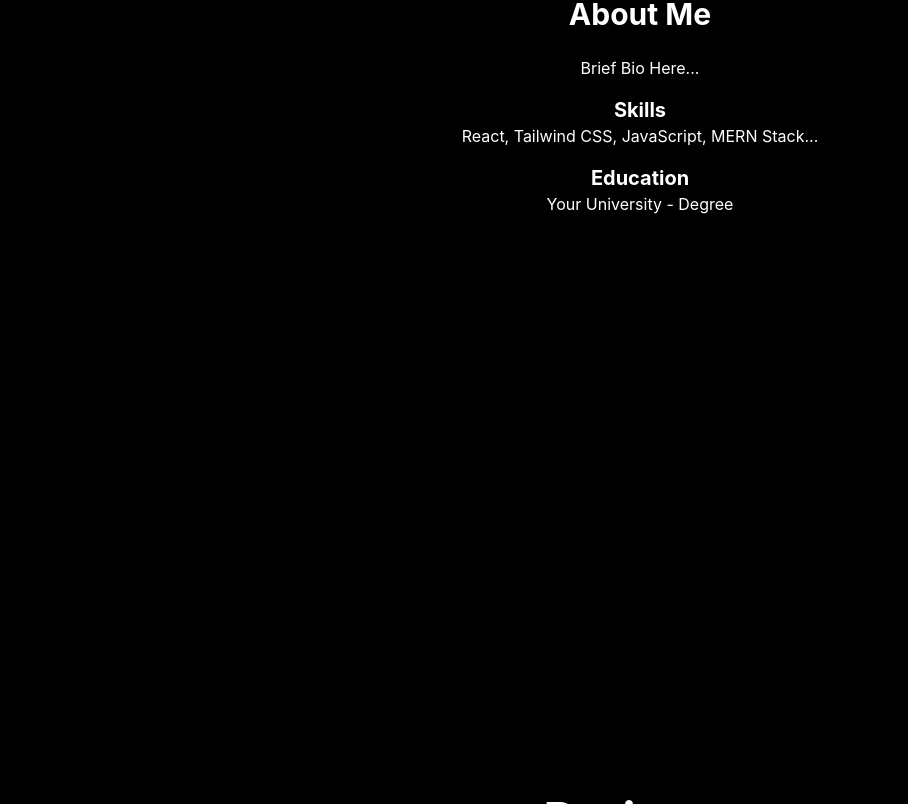
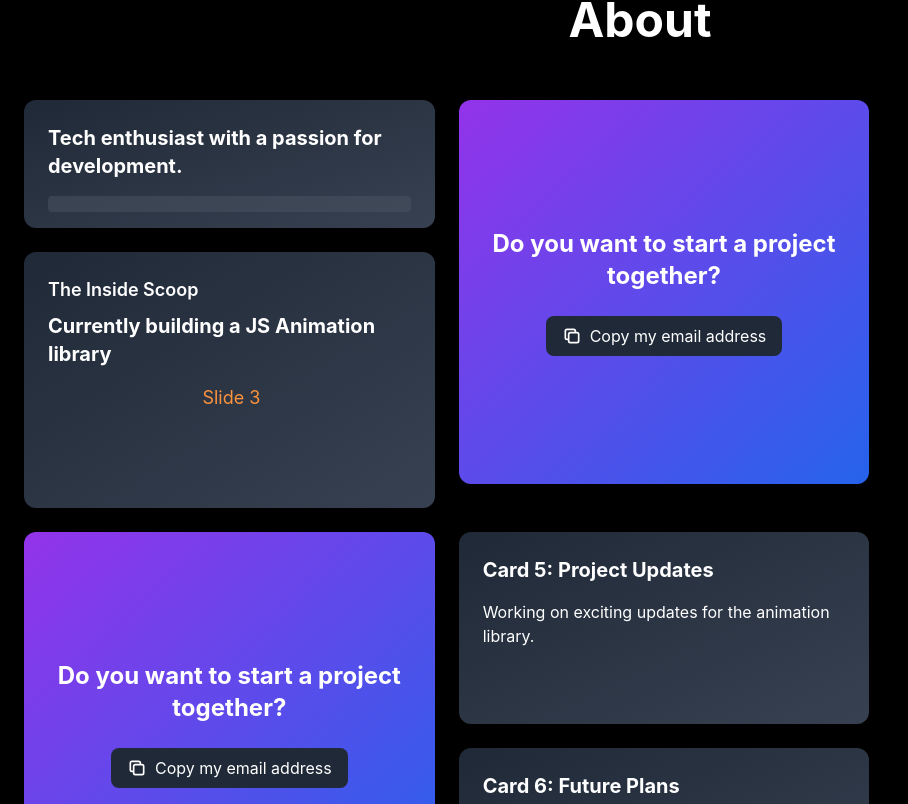
Before and after one commit to lahiruimesh/My-Portfolio-V2, a React (Create React App) app: page / in a window 1280 px wide. Shown: the part 836-1640 px from the top of the page, without its empty margins (0-908 px from the left). Built offline with nearby package versions, Linux system fonts and the light colour scheme.

Commit message:
Change About.js

```diff
--- a/src/Components/About.js
+++ b/src/Components/About.js
@@ -1,19 +1,114 @@
-import React from 'react';
-/*Bio, Skills, Education */
+import React, { useState, useEffect } from 'react';
 
 const About = () => {
-    return(
-    <section id="about" className="p-8 bg-black text-white min-h-screen z-500">
-      <h2 className="text-3xl font-bold text-center" >About Me</h2>
-      <div className="mt-6 text-center ">
-        <p>Brief Bio Here...</p>
-        <h3 className="text-xl font-bold mt-4">Skills</h3>
-        <p>React, Tailwind CSS, JavaScript, MERN Stack...</p>
-        <h3 className="text-xl font-bold mt-4">Education</h3>
-        <p>Your University - Degree</p>
+  // State to manage the current slide
+  const [currentSlide, setCurrentSlide] = useState(0);
+  const totalSlides = 3;
+
+  // Effect to handle slide transitions every 3 seconds
+  useEffect(() => {
+    const interval = setInterval(() => {
+      setCurrentSlide((prevSlide) => (prevSlide + 1) % totalSlides);
+    }, 3000);
+
+    // Cleanup the interval on component unmount
+    return () => clearInterval(interval);
+  }, [totalSlides]);
+
+  return (
+    <section id="about" className="bg-black text-white items-center justify-center min-h-screen">
+      <h1 className="text-5xl font-bold text-white text-center p-8">About</h1>
+      <div className="container mx-auto flex flex-col gap-6 p-6">
+        {/* First Row: Card 1, Card 3 (left), Card 2 (right) */}
+        <div className="flex flex-col md:flex-row gap-6">
+          {/* Left Section: Card 1 and Card 3 */}
+          <div className="flex flex-col gap-6 w-full md:w-1/3">
+            {/* Card 1 */}
+            <div className="bg-gradient-to-br from-gray-800 to-gray-700 rounded-xl p-6 shadow-lg h-32">
+              <h2 className="text-xl font-bold">Tech enthusiast with a passion for development.</h2>
+              <div className="h-4 bg-gray-600 rounded mt-4 opacity-50"></div>
+            </div>
+
+            {/* Card 3 with Slides */}
+            <div className="bg-gradient-to-br from-gray-800 to-gray-700 rounded-xl p-6 shadow-lg h-64 overflow-hidden">
+              <h3 className="text-lg font-semibold">The Inside Scoop</h3>
+              <h2 className="text-xl font-bold mt-2">Currently building a JS Animation library</h2>
+              <div className="mt-4 relative w-full h-20">
+                {/* Slide Container */}
+                <div
+                  className="w-full h-full flex transition-transform duration-500 ease-in-out"
+                  style={{ transform: `translateX(-${currentSlide * 100}%)` }}
+                >
+                  {/* Slide 1 */}
+                  <div className="w-full flex-shrink-0 text-center">
+                    <p className="text-lg text-orange-400">Slide 1</p>
+                  </div>
+                  {/* Slide 2 */}
+                  <div className="w-full flex-shrink-0 text-center">
+                    <p className="text-lg text-orange-400">Slide 2</p>
+                  </div>
+                  {/* Slide 3 */}
+                  <div className="w-full flex-shrink-0 text-center">
+                    <p className="text-lg text-orange-400">Slide 3</p>
+                  </div>
+                </div>
+              </div>
+            </div>
+          </div>
+
+          {/* Right Section: Card 2 */}
+          <div className="bg-gradient-to-br from-purple-600 to-blue-600 rounded-xl p-6 shadow-lg flex flex-col items-center justify-center w-full md:w-1/3 h-96">
+            <h2 className="text-2xl font-bold text-center">Do you want to start a project together?</h2>
+            <button className="mt-6 bg-gray-800 text-white px-4 py-2 rounded-lg flex items-center space-x-2 hover:bg-gray-700 transition">
+              <svg className="w-5 h-5" fill="none" stroke="currentColor" viewBox="0 0 24 24" xmlns="http://www.w3.org/2000/svg">
+                <path
+                  strokeLinecap="round"
+                  strokeLinejoin="round"
+                  strokeWidth="2"
+                  d="M8 16H6a2 2 0 01-2-2V6a2 2 0 012-2h8a2 2 0 012 2v2m-6 12h8a2 2 0 002-2v-8a2 2 0 00-2-2h-8a2 2 0 00-2 2v8a2 2 0 002 2z"
+                ></path>
+              </svg>
+              <span>Copy my email address</span>
+            </button>
+          </div>
+        </div>
+
+        {/* Second Row: Card 4 (left), Card 5 and Card 6 (right) */}
+        <div className="flex flex-col md:flex-row gap-6">
+          {/* Left Section: Card 4 */}
+          <div className="bg-gradient-to-br from-purple-600 to-blue-600 rounded-xl p-6 shadow-lg flex flex-col items-center justify-center w-full md:w-1/3 h-96">
+            <h2 className="text-2xl font-bold text-center">Do you want to start a project together?</h2>
+            <button className="mt-6 bg-gray-800 text-white px-4 py-2 rounded-lg flex items-center space-x-2 hover:bg-gray-700 transition">
+              <svg className="w-5 h-5" fill="none" stroke="currentColor" viewBox="0 0 24 24" xmlns="http://www.w3.org/2000/svg">
+                <path
+                  strokeLinecap="round"
+                  strokeLinejoin="round"
+                  strokeWidth="2"
+                  d="M8 16H6a2 2 0 01-2-2V6a2 2 0 012-2h8a2 2 0 012 2v2m-6 12h8a2 2 0 002-2v-8a2 2 0 00-2-2h-8a2 2 0 00-2 2v8a2 2 0 002 2z"
+                ></path>
+              </svg>
+              <span>Copy my email address</span>
+            </button>
+          </div>
+
+          {/* Right Section: Card 5 and Card 6 */}
+          <div className="flex flex-col gap-6 w-full md:w-1/3">
+            {/* Card 5 */}
+            <div className="bg-gradient-to-br from-gray-800 to-gray-700 rounded-xl p-6 shadow-lg h-48">
+              <h2 className="text-xl font-bold">Card 5: Project Updates</h2>
+              <p className="mt-4">Working on exciting updates for the animation library.</p>
+            </div>
+
+            {/* Card 6 */}
+            <div className="bg-gradient-to-br from-gray-800 to-gray-700 rounded-xl p-6 shadow-lg h-48">
+              <h2 className="text-xl font-bold">Card 6: Future Plans</h2>
+              <p className="mt-4">Planning to integrate more advanced features soon.</p>
+            </div>
+          </div>
+        </div>
       </div>
     </section>
-    );
+  );
 };
 
 export default About;
```
